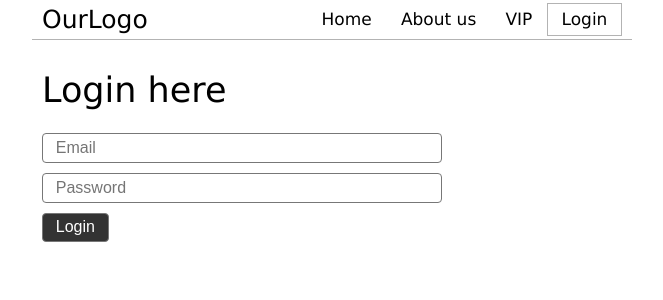
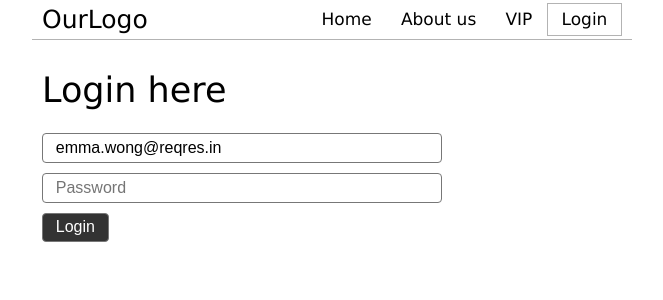
Before and after one commit to MariusCodeAcademy/feu8_12_react_context_api_formik, a React (Vite) app: page /login in a window 1280 px wide. Shown: the top 300 px of the page, without its empty margins (308-971 px from the left). Built offline with nearby package versions, Linux system fonts and the light colour scheme.

Commit message:
handleLogin

```diff
--- a/src/pages/LoginPage.jsx
+++ b/src/pages/LoginPage.jsx
@@ -2,6 +2,7 @@ import styled from 'styled-components';
 import Wrap from '../styled/Wrap.styled';
 import { useFormik } from 'formik';
 import * as Yup from 'yup';
+import axios from 'axios';
 
 const Title = styled.h1`
   font-size: 35px;
@@ -16,12 +17,12 @@ const Input = styled.input`
   font-size: 16px;
   padding: 0.3em 0.8em;
   border-radius: 4px;
-  border: 1px solid ${(props) => (props.isError ? 'tomato' : '#777')};
+  border: 1px solid ${(props) => (props.$isError ? 'tomato' : '#777')};
   display: block;
   width: 300px;
   margin-bottom: 10px;
   width: 100%;
-  background-color: ${(props) => (props.isError ? '#ffd8d1' : 'trasparent')};
+  background-color: ${(props) => (props.$isError ? '#ffd8d1' : 'trasparent')};
 `;
 
 const SubmitBnt = styled.button.attrs({
@@ -47,7 +48,7 @@ const ErrorMsg = styled.p`
 export default function LoginPage() {
   const formik = useFormik({
     initialValues: {
-      email: '',
+      email: 'emma.wong@reqres.in',
       password: '',
     },
     validationSchema: Yup.object({
@@ -67,8 +68,28 @@ export default function LoginPage() {
     }),
     onSubmit: (values) => {
       console.log('forma pateikta, duomenys:', values);
+      handleLogin(values);
     },
   });
+
+  function handleLogin(userCredentialsObj) {
+    console.log('userCredentialsObj ===', userCredentialsObj);
+    axios
+      .post('https://reqres.in/api/login', userCredentialsObj)
+      .then((ats) => {
+        console.log('ats ===', ats);
+        // jei gavom token tai pavyko prisiloginti
+        // atspausdinti token
+        // naviguosim i home arba vip page
+      })
+      .catch((error) => {
+        // prisiloginti nepavyko
+        console.warn('ivyko klaida:', error);
+        console.log('error.response.data.error ===', error.response.data.error);
+        // formik.errors.email = error.response.data.error;
+        formik.setErrors({ email: error.response.data.error });
+      });
+  }
 
   // console.log('formik.values ===', formik.values);
   // console.log('formik.errors ===', formik.errors);
@@ -78,7 +99,7 @@ export default function LoginPage() {
       <Title>Login here</Title>
       <FormContainer onSubmit={formik.handleSubmit}>
         <Input
-          isError={formik.errors.email && formik.touched.email}
+          $isError={formik.errors.email && formik.touched.email}
           onChange={formik.handleChange}
           onBlur={formik.handleBlur}
           value={formik.values.email}
```
